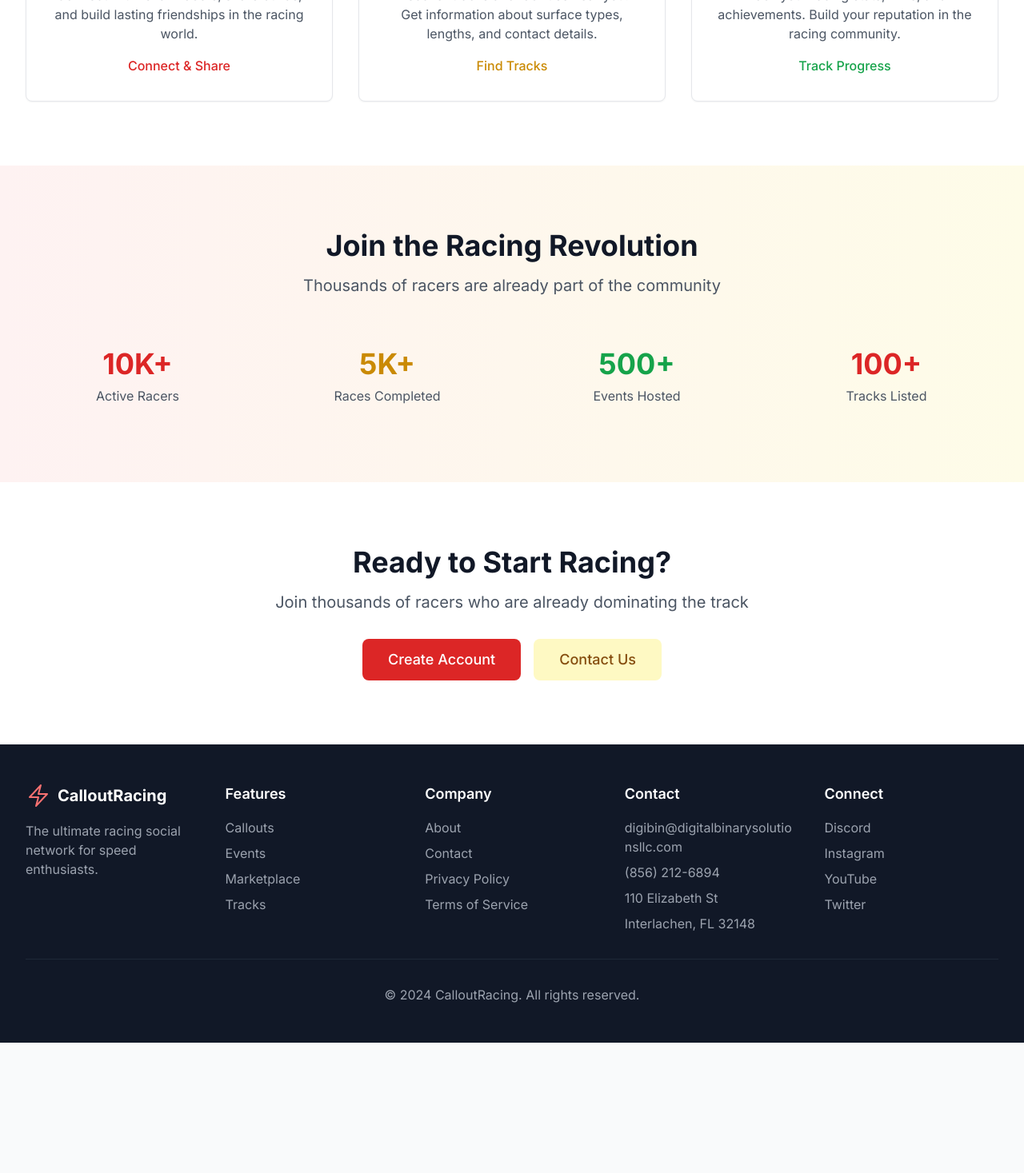
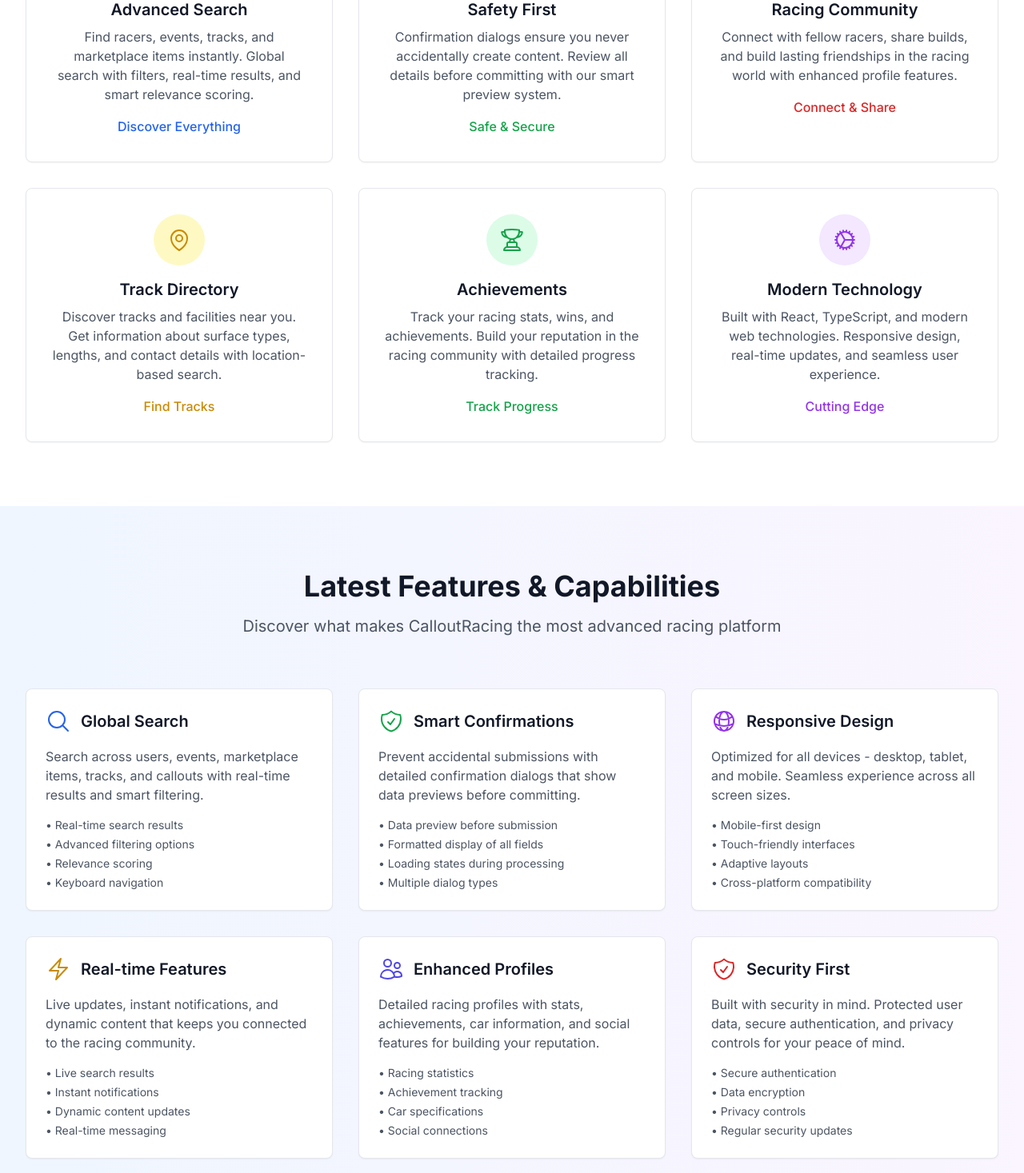
Before and after one commit to njs33487/CalloutRacing, a React (Vite) app in the folder frontend/: page / in a window 1280 px wide. Shown: the part 1330-2797 px from the top of the page at 80% size. Before the commit the page ends 2634 px from the top, so only its background shows below. Built offline with nearby package versions, Linux system fonts and the light colour scheme; no server answers.

Commit message:
feat: update About page with new features and capabilities - confirmation dialogs, advanced search, modern technology, and enhanced user experience

```diff
--- a/frontend/src/pages/About.tsx
+++ b/frontend/src/pages/About.tsx
@@ -1,5 +1,16 @@
 import { Link } from 'react-router-dom'
-import { BoltIcon, TrophyIcon, UsersIcon, MapPinIcon, CalendarIcon, ShoppingBagIcon } from '@heroicons/react/24/outline'
+import {
+  BoltIcon,
+  TrophyIcon,
+  UsersIcon,
+  MapPinIcon,
+  CalendarIcon,
+  ShoppingBagIcon,
+  MagnifyingGlassIcon,
+  ShieldCheckIcon,
+  CogIcon,
+  GlobeAltIcon
+} from '@heroicons/react/24/outline'
 
 export default function About() {
   return (
@@ -48,7 +59,7 @@
           </h1>
           <p className="text-lg sm:text-xl text-gray-600 mb-6 sm:mb-8 max-w-3xl mx-auto px-4">
             Connect with racers, challenge opponents, and dominate the track.
-            CalloutRacing is where speed meets community.
+            CalloutRacing is where speed meets community with advanced features for the modern racer.
           </p>
           <div className="flex flex-col sm:flex-row gap-3 sm:gap-4 justify-center px-4">
             <Link to="/signup" className="btn-primary text-base sm:text-lg px-6 sm:px-8 py-3">
@@ -69,7 +80,7 @@
               Everything You Need to Race
             </h2>
             <p className="text-lg sm:text-xl text-gray-600 px-4">
-              From callouts to events, we've got your racing needs covered
+              From callouts to events, we've got your racing needs covered with advanced features
             </p>
           </div>
 
@@ -81,7 +92,7 @@
               </div>
               <h3 className="text-lg sm:text-xl font-semibold text-gray-900 mb-2">Racing Callouts</h3>
               <p className="text-sm sm:text-base text-gray-600 mb-4">
-                Challenge other racers to head-to-head competitions. Set wagers, choose locations, and prove your dominance.
+                Challenge other racers to head-to-head competitions. Set wagers, choose locations, and prove your dominance with confirmation dialogs for safety.
               </p>
               <div className="text-primary-600 font-medium text-sm sm:text-base">Challenge & Conquer</div>
             </div>
@@ -93,7 +104,7 @@
               </div>
               <h3 className="text-lg sm:text-xl font-semibold text-gray-900 mb-2">Racing Events</h3>
               <p className="text-sm sm:text-base text-gray-600 mb-4">
-                Join organized events, car meets, and test & tune sessions. Connect with the racing community.
+                Join organized events, car meets, and test & tune sessions. Create events with detailed confirmation and review processes.
               </p>
               <div className="text-secondary-600 font-medium text-sm sm:text-base">Join the Action</div>
             </div>
@@ -105,9 +116,33 @@
               </div>
               <h3 className="text-lg sm:text-xl font-semibold text-gray-900 mb-2">Racing Marketplace</h3>
               <p className="text-sm sm:text-base text-gray-600 mb-4">
-                Buy, sell, and trade cars, parts, and racing equipment. Find the perfect upgrade for your ride.
+                Buy, sell, and trade cars, parts, and racing equipment. Find the perfect upgrade for your ride with advanced search capabilities.
               </p>
               <div className="text-accent-600 font-medium text-sm sm:text-base">Buy & Sell</div>
+            </div>
+
+            {/* Advanced Search */}
+            <div className="card text-center hover:shadow-lg transition-shadow p-6 sm:p-8">
+              <div className="w-12 h-12 sm:w-16 sm:h-16 bg-blue-100 rounded-full flex items-center justify-center mx-auto mb-4">
+                <MagnifyingGlassIcon className="h-6 w-6 sm:h-8 sm:w-8 text-blue-600" />
+              </div>
+              <h3 className="text-lg sm:text-xl font-semibold text-gray-900 mb-2">Advanced Search</h3>
+              <p className="text-sm sm:text-base text-gray-600 mb-4">
+                Find racers, events, tracks, and marketplace items instantly. Global search with filters, real-time results, and smart relevance scoring.
+              </p>
+              <div className="text-blue-600 font-medium text-sm sm:text-base">Discover Everything</div>
+            </div>
+
+            {/* Safety & Confirmation */}
+            <div className="card text-center hover:shadow-lg transition-shadow p-6 sm:p-8">
+              <div className="w-12 h-12 sm:w-16 sm:h-16 bg-green-100 rounded-full flex items-center justify-center mx-auto mb-4">
+                <ShieldCheckIcon className="h-6 w-6 sm:h-8 sm:w-8 text-green-600" />
+              </div>
+              <h3 className="text-lg sm:text-xl font-semibold text-gray-900 mb-2">Safety First</h3>
+              <p className="text-sm sm:text-base text-gray-600 mb-4">
+                Confirmation dialogs ensure you never accidentally create content. Review all details before committing with our smart preview system.
+              </p>
+              <div className="text-green-600 font-medium text-sm sm:text-base">Safe & Secure</div>
             </div>
 
             {/* Community */}
@@ -117,7 +152,7 @@
               </div>
               <h3 className="text-lg sm:text-xl font-semibold text-gray-900 mb-2">Racing Community</h3>
               <p className="text-sm sm:text-base text-gray-600 mb-4">
-                Connect with fellow racers, share builds, and build lasting friendships in the racing world.
+                Connect with fellow racers, share builds, and build lasting friendships in the racing world with enhanced profile features.
               </p>
               <div className="text-primary-600 font-medium text-sm sm:text-base">Connect & Share</div>
             </div>
@@ -129,7 +164,7 @@
               </div>
               <h3 className="text-lg sm:text-xl font-semibold text-gray-900 mb-2">Track Directory</h3>
               <p className="text-sm sm:text-base text-gray-600 mb-4">
-                Discover tracks and facilities near you. Get information about surface types, lengths, and contact details.
+                Discover tracks and facilities near you. Get information about surface types, lengths, and contact details with location-based search.
               </p>
               <div className="text-secondary-600 font-medium text-sm sm:text-base">Find Tracks</div>
             </div>
@@ -141,9 +176,139 @@
               </div>
               <h3 className="text-lg sm:text-xl font-semibold text-gray-900 mb-2">Achievements</h3>
               <p className="text-sm sm:text-base text-gray-600 mb-4">
-                Track your racing stats, wins, and achievements. Build your reputation in the racing community.
+                Track your racing stats, wins, and achievements. Build your reputation in the racing community with detailed progress tracking.
               </p>
               <div className="text-accent-600 font-medium text-sm sm:text-base">Track Progress</div>
+            </div>
+
+            {/* Modern Technology */}
+            <div className="card text-center hover:shadow-lg transition-shadow p-6 sm:p-8">
+              <div className="w-12 h-12 sm:w-16 sm:h-16 bg-purple-100 rounded-full flex items-center justify-center mx-auto mb-4">
+                <CogIcon className="h-6 w-6 sm:h-8 sm:w-8 text-purple-600" />
+              </div>
+              <h3 className="text-lg sm:text-xl font-semibold text-gray-900 mb-2">Modern Technology</h3>
+              <p className="text-sm sm:text-base text-gray-600 mb-4">
+                Built with React, TypeScript, and modern web technologies. Responsive design, real-time updates, and seamless user experience.
+              </p>
+              <div className="text-purple-600 font-medium text-sm sm:text-base">Cutting Edge</div>
+            </div>
+          </div>
+        </div>
+      </section>
+
+      {/* New Features Section */}
+      <section className="py-12 sm:py-16 lg:py-20 px-4 sm:px-6 lg:px-8 bg-gradient-to-r from-blue-50 to-purple-50">
+        <div className="max-w-7xl mx-auto">
+          <div className="text-center mb-12 sm:mb-16">
+            <h2 className="text-2xl sm:text-3xl lg:text-4xl font-bold text-gray-900 mb-3 sm:mb-4">
+              Latest Features & Capabilities
+            </h2>
+            <p className="text-lg sm:text-xl text-gray-600 px-4">
+              Discover what makes CalloutRacing the most advanced racing platform
+            </p>
+          </div>
+
+          <div className="grid grid-cols-1 md:grid-cols-2 lg:grid-cols-3 gap-8">
+            {/* Global Search */}
+            <div className="bg-white rounded-lg shadow-sm border border-gray-200 p-6">
+              <div className="flex items-center mb-4">
+                <MagnifyingGlassIcon className="h-8 w-8 text-blue-600 mr-3" />
+                <h3 className="text-xl font-semibold text-gray-900">Global Search</h3>
+              </div>
+              <p className="text-gray-600 mb-4">
+                Search across users, events, marketplace items, tracks, and callouts with real-time results and smart filtering.
+              </p>
+              <ul className="text-sm text-gray-600 space-y-1">
+                <li>• Real-time search results</li>
+                <li>• Advanced filtering options</li>
+                <li>• Relevance scoring</li>
+                <li>• Keyboard navigation</li>
+              </ul>
+            </div>
+
+            {/* Confirmation Dialogs */}
+            <div className="bg-white rounded-lg shadow-sm border border-gray-200 p-6">
+              <div className="flex items-center mb-4">
+                <ShieldCheckIcon className="h-8 w-8 text-green-600 mr-3" />
+                <h3 className="text-xl font-semibold text-gray-900">Smart Confirmations</h3>
+              </div>
+              <p className="text-gray-600 mb-4">
+                Prevent accidental submissions with detailed confirmation dialogs that show data previews before committing.
+              </p>
+              <ul className="text-sm text-gray-600 space-y-1">
+                <li>• Data preview before submission</li>
+                <li>• Formatted display of all fields</li>
+                <li>• Loading states during processing</li>
+                <li>• Multiple dialog types</li>
+              </ul>
+            </div>
+
+            {/* Responsive Design */}
+            <div className="bg-white rounded-lg shadow-sm border border-gray-200 p-6">
+              <div className="flex items-center mb-4">
+                <GlobeAltIcon className="h-8 w-8 text-purple-600 mr-3" />
+                <h3 className="text-xl font-semibold text-gray-900">Responsive Design</h3>
+              </div>
+              <p className="text-gray-600 mb-4">
+                Optimized for all devices - desktop, tablet, and mobile. Seamless experience across all screen sizes.
+              </p>
+              <ul className="text-sm text-gray-600 space-y-1">
+                <li>• Mobile-first design</li>
+                <li>• Touch-friendly interfaces</li>
+                <li>• Adaptive layouts</li>
+                <li>• Cross-platform compatibility</li>
+              </ul>
+            </div>
+
+            {/* Real-time Updates */}
+            <div className="bg-white rounded-lg shadow-sm border border-gray-200 p-6">
+              <div className="flex items-center mb-4">
+                <BoltIcon className="h-8 w-8 text-yellow-600 mr-3" />
+                <h3 className="text-xl font-semibold text-gray-900">Real-time Features</h3>
+              </div>
+              <p className="text-gray-600 mb-4">
+                Live updates, instant notifications, and dynamic content that keeps you connected to the racing community.
+              </p>
+              <ul className="text-sm text-gray-600 space-y-1">
+                <li>• Live search results</li>
+                <li>• Instant notifications</li>
+                <li>• Dynamic content updates</li>
+                <li>• Real-time messaging</li>
+              </ul>
+            </div>
+
+            {/* Advanced Profiles */}
+            <div className="bg-white rounded-lg shadow-sm border border-gray-200 p-6">
+              <div className="flex items-center mb-4">
+                <UsersIcon className="h-8 w-8 text-indigo-600 mr-3" />
+                <h3 className="text-xl font-semibold text-gray-900">Enhanced Profiles</h3>
+              </div>
+              <p className="text-gray-600 mb-4">
+                Detailed racing profiles with stats, achievements, car information, and social features for building your reputation.
+              </p>
+              <ul className="text-sm text-gray-600 space-y-1">
+                <li>• Racing statistics</li>
+                <li>• Achievement tracking</li>
+                <li>• Car specifications</li>
+                <li>• Social connections</li>
+              </ul>
+            </div>
+
+            {/* Security & Privacy */}
+            <div className="bg-white rounded-lg shadow-sm border border-gray-200 p-6">
+              <div className="flex items-center mb-4">
+                <ShieldCheckIcon className="h-8 w-8 text-red-600 mr-3" />
+                <h3 className="text-xl font-semibold text-gray-900">Security First</h3>
+              </div>
+              <p className="text-gray-600 mb-4">
+                Built with security in mind. Protected user data, secure authentication, and privacy controls for your peace of mind.
+              </p>
+              <ul className="text-sm text-gray-600 space-y-1">
+                <li>• Secure authentication</li>
+                <li>• Data encryption</li>
+                <li>• Privacy controls</li>
+                <li>• Regular security updates</li>
+              </ul>
             </div>
           </div>
         </div>
@@ -189,7 +354,7 @@
             Ready to Start Racing?
           </h2>
           <p className="text-lg sm:text-xl text-gray-600 mb-6 sm:mb-8 px-4">
-            Join thousands of racers who are already dominating the track
+            Join thousands of racers who are already dominating the track with our advanced features
           </p>
           <div className="flex flex-col sm:flex-row gap-3 sm:gap-4 justify-center px-4">
             <Link to="/signup" className="btn-primary text-base sm:text-lg px-6 sm:px-8 py-3">
@@ -212,7 +377,7 @@
                 <span className="ml-2 text-lg sm:text-xl font-bold">CalloutRacing</span>
               </div>
               <p className="text-sm sm:text-base text-gray-400">
-                The ultimate racing social network for speed enthusiasts.
+                The ultimate racing social network for speed enthusiasts with advanced features.
               </p>
             </div>
             <div>
@@ -222,6 +387,7 @@
                 <li><Link to="/app/events" className="hover:text-white">Events</Link></li>
                 <li><Link to="/app/marketplace" className="hover:text-white">Marketplace</Link></li>
                 <li><Link to="/app/tracks" className="hover:text-white">Tracks</Link></li>
+                <li><Link to="/app/search" className="hover:text-white">Advanced Search</Link></li>
               </ul>
             </div>
             <div>
```
